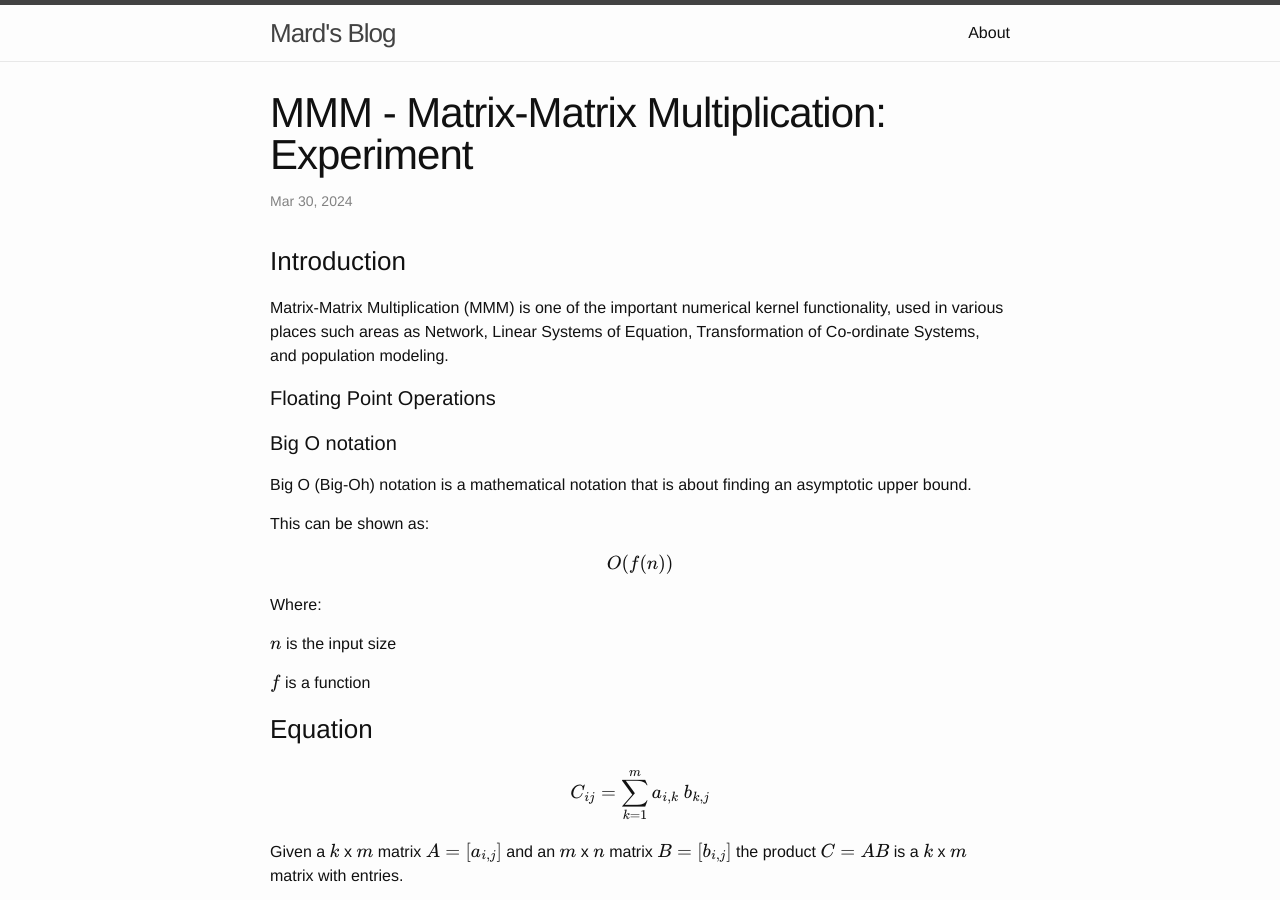
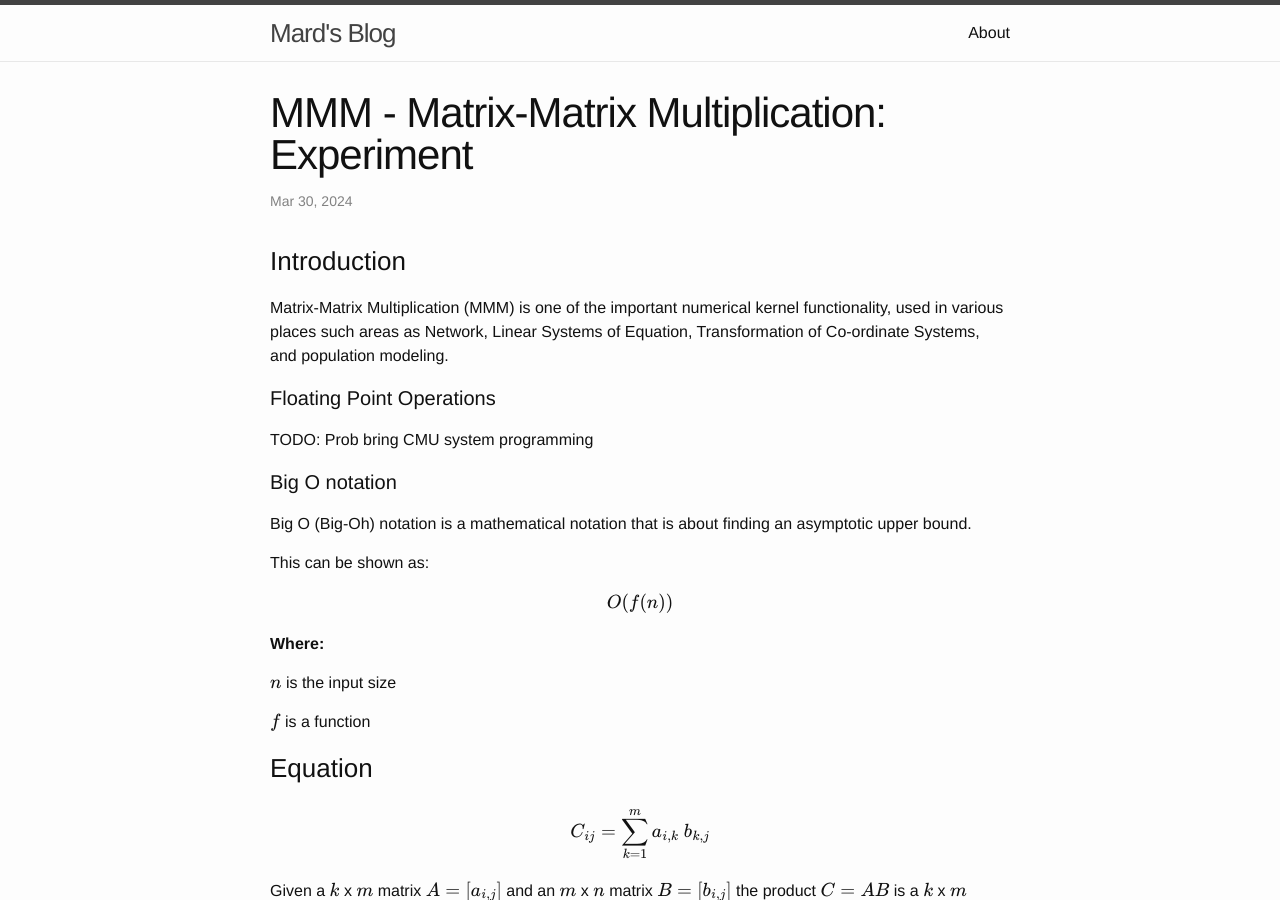
Before and after one commit to Mardcelo/mardcelo.github.io, a Jekyll site: the page built from _posts/2024-03-30-MMM-Implementation.markdown, in a window 1280 px wide and 900 px high. Built offline with Jekyll 4.4.1, drawn with Linux system fonts in a browser that asks for light colours; formulas are drawn with MathJax 3.

Commit message:
Update 2024-03-30-MMM-Implementation.markdown

```diff
--- a/_posts/2024-03-30-MMM-Implementation.markdown
+++ b/_posts/2024-03-30-MMM-Implementation.markdown
@@ -11,14 +11,17 @@ Matrix-Matrix Multiplication (MMM) is one of the important numerical kernel func
 
 #### Floating Point Operations
 
+TODO: Prob bring CMU system programming
+
 #### Big O notation
+
 Big O (Big-Oh) notation is a mathematical notation that is about finding an asymptotic upper bound.
 
 This can be shown as:
 
 $$O(f(n))$$
 
-Where:
+**Where:**
 
   $n$ is the input size
 
```
